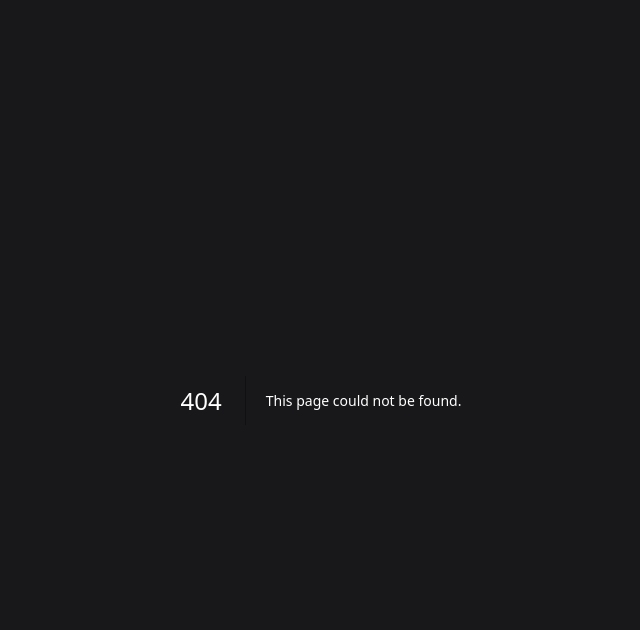
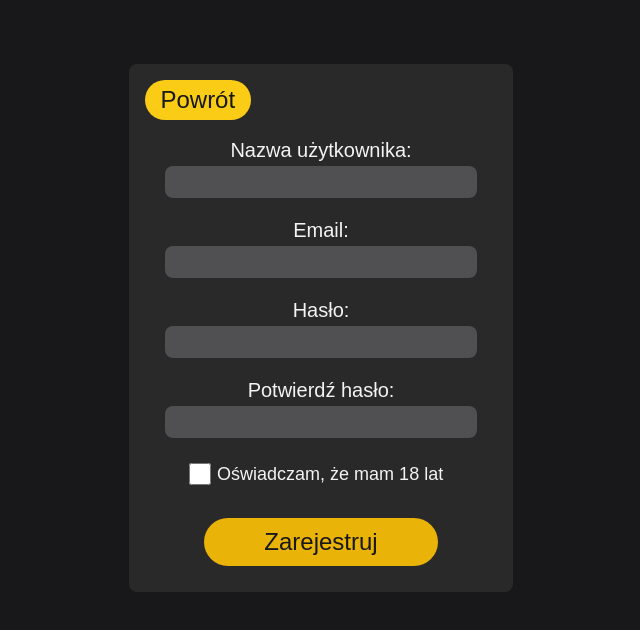
Before and after one commit to makla12/Koin-korner, a Next.js app in the folder client/: page /signup in a window 1280 px wide. Before the commit this address had no page. Shown: the top 630 px of the page, without its empty margins (319-959 px from the left). Built offline with nearby package versions, Linux system fonts and the light colour scheme.

Commit message:
signup and login

```diff
--- /dev/null
+++ b/client/app/signup/page.jsx
@@ -0,0 +1,13 @@
+'use client';
+import '@/app/styles/App.css';
+import { SignUpPage } from '@/components/pages/SignUpPage';
+
+function Home() {
+  return (
+    <>
+      <SignUpPage />
+    </>
+  );
+}
+
+export default Home;
--- a/client/components/elements/MainNav.jsx
+++ b/client/components/elements/MainNav.jsx
@@ -7,6 +7,7 @@ import { Unstable_Popup as Popup } from '@mui/base';
 import { useState } from 'react';
 
 function MainNav() {
+    const [isLoggedIn, setIsLoggedIn] = useState(false);
     const [themeSrc, setThemeSrc] = useState(darkTheme);
     const [anchor, setAnchor] = useState(null);
     const [anchor2, setAnchor2] = useState(null);
@@ -70,7 +71,7 @@ function MainNav() {
                     [
                         {name: "Wpłacanie", href: "/WIP"},
                         {name: "Wypłacanie", href: "/WIP"},
-                        {name: "Dowód uczciwości", href: "/ProvablyFair"}
+                        {name: "Dowód uczciwości", href: "/provablyFair"}
                     ].map((div, index) => (
                         <div key={index} className="
                             text-[#181818] dark:text-[#e6e6e6] text-center hover:text-[#505050] dark:hover:text-[#aaaaaa] hover:cursor-pointer
@@ -122,7 +123,11 @@ function MainNav() {
                     </Popup>
                 </div>
 
-                {/* Coins */}
+
+
+                {isLoggedIn ?
+                <>
+                /* Coins */
                 <div className="
                     h-full flex justify-center items-center
                     text-[#181818] dark:text-[#f7f7f7] font-title hover:text-[#505050] dark:hover:text-[#aaaaaa]
@@ -131,7 +136,6 @@ function MainNav() {
                     <p className="h-1/2 text-5xl text-center flex justify-center items-center">100</p>
                     <Image src={koinPic} alt="koin" draggable={false} className="h-2/3 w-full ml-2"/>
                 </div>
-
                 {/* Profile */}
                 <div className="
                     h-full hover:text-[#aaaaaa] hover:cursor-pointer
@@ -142,15 +146,29 @@ function MainNav() {
                     <Popup id={id2} open={open2} anchor={anchor2}>
                         <div className="
                             bg-[#f3f3f3] dark:bg-[#303030] text-[#303030] dark:text-[#f3f3f3]
-                            rounded-xl border border-[#8b8a8a] w-64 h-24 select-none"
+                            border-1 border-[#8b8a8a] w-64 h-24 select-none mr-4"
                         >
-                            <a href="/login" className="
-                                w-full h-1/2 flex justify-center items-center
-                                text-lg text-center text-[#242424] dark:text-[#f3f3f3] bg-[#c3c3c3] dark:bg-[#696969]"
-                            >Zarejestruj</a>
                         </div>
                     </Popup>
                 </div>
+                </>
+
+                :
+
+                <div className="flex justify-center items-center text-xl">
+                    <a href="signup" className="
+                    text-[#181818] text-xl flex justify-center items-center
+                    bg-yellow-500 hover:cursor-pointer hover:bg-yellow-400 select-none
+                    p-3 rounded-xl m-3
+                    ">Zarejestruj się</a>
+                    <a href="login" className="
+                    text-[#181818] text-xl flex justify-center items-center
+                    bg-yellow-500 hover:cursor-pointer hover:bg-yellow-400 select-none
+                    p-3 rounded-xl m-3
+                    ">Zaloguj się</a>
+                </div>
+                }
+
 
             </div>
         </div>
--- a/client/components/pages/LoginPage.jsx
+++ b/client/components/pages/LoginPage.jsx
@@ -1,20 +1,49 @@
-import { MainNav } from '@/components/elements/MainNav'
+function LoginPage() {
+    function checkInfo(event) {
+        if (document.getElementById("password").value != document.getElementById("confirmPassword").value) {
+            event.preventDefault();
+        }
+    }
 
-function LoginPage() {
     return (
     <>
 
-        <div className="flex justify-center items-center m-14">
+        <div className="flex justify-center items-center my-[25vh]">
             <form className="
-                w-[30vw] h-[66vh] bg-[#d3d3d3] dark:bg-[#27272a] text-[#303030] dark:text-[#f3f3f3]
-                rounded-lg p-4 flex justify-center items-start"
+                w-[30vw] h-[45vh] bg-[#d3d3d3] dark:bg-[#29292a] text-[#303030] dark:text-[#f3f3f3]
+                rounded-lg flex flex-col justify-start p-4"
+                onSubmit={checkInfo}
             >
-                <label htmlFor="username" className="text-lg">Nazwa użytkownika:</label>
-                <input type="text" id="username" className="text-md text-[#303030]"/>
+                <a href="./" className="
+                text-[#181818] text-2xl w-[30%] flex justify-center items-center
+                bg-yellow-400 hover:cursor-pointer hover:bg-yellow-300 select-none
+                p-1 rounded-full
+                "
+                >Powrót</a>
+                <div id="container" className="flex flex-col h-full justify-center items-center">
+                    <div className="flex flex-col justify-center items-center">
+                            <label htmlFor="username" className="text-xl mx-2 p-0.5 mt-1">Nazwa użytkownika:</label>
+                            <input type="text" id="username" required className="
+                            bg-[#505053] rounded-lg w-[35ch] p-1 px-2.5 mb-3.5
+                            "/>
+
+                            <label htmlFor="password" className="text-xl mx-2 p-0.5 mt-1">Hasło:</label>
+                            <input type="password" id="password"  required className="
+                            bg-[#505053] rounded-lg w-[35ch] p-1 px-2.5 mb-3.5
+                            "/>
+                    </div>
+
+                    <button type="submit" className="
+                    text-[#181818] text-2xl w-2/3 flex justify-center items-center
+                    bg-yellow-500 hover:cursor-pointer hover:bg-yellow-400 select-none
+                    p-2 rounded-full mx-auto my-4
+                    ">Zaloguj</button>
+                </div>
+
             </form>
         </div>
     </>
     );
-  }
+}
 
-  export { LoginPage };
+export { LoginPage };
--- a/client/components/pages/ProvablyFairPage.jsx
+++ b/client/components/pages/ProvablyFairPage.jsx
@@ -2,7 +2,12 @@
 function ProvablyFairPage() {
   	return (
     	<div className="m-4">
-      		<a href="./" className="bg-[#dfd478] p-3 text-black m-5 text-xl rounded hover:bg-[#f8eb73]">Powrót</a>
+      		<a href="./" className="
+                text-[#181818] text-2xl w-48 flex justify-center items-center
+                bg-yellow-400 hover:cursor-pointer hover:bg-yellow-300 select-none
+                p-1 rounded-full
+                "
+                >Powrót</a>
         		<p className="mt-4">Wszystkie role na koin korner są wygenerowane przez system "provably fair". Czyli wynik każdego rolla nie może być manipulowany i jest z góry ustalony. Gracze mogą sprawdzać seed każdego wcześniejszego rolla używając tego kodu:</p>
         		<p className="text-center m-7">
             	$server_seed = "2754f7cc9e9e243711448401ea9d483067138a6b37c70c5d80b6c59943aa6996";<br/>
--- /dev/null
+++ b/client/components/pages/SignUpPage.jsx
@@ -0,0 +1,66 @@
+function SignUpPage() {
+    function checkInfo(event) {
+        if (document.getElementById("password").value != document.getElementById("confirmPassword").value) {
+            event.preventDefault();
+        }
+    }
+
+    return (
+    <>
+
+        <div className="flex justify-center items-center m-16">
+            <form className="
+                w-[30vw] h-[66vh] bg-[#d3d3d3] dark:bg-[#29292a] text-[#303030] dark:text-[#f3f3f3]
+                rounded-lg flex flex-col justify-start p-4"
+                onSubmit={checkInfo}
+            >
+                <a href="./" className="
+                text-[#181818] text-2xl w-[30%] flex justify-center items-center
+                bg-yellow-400 hover:cursor-pointer hover:bg-yellow-300 select-none
+                p-1 rounded-full
+                "
+                >Powrót</a>
+                <div id="container" className="flex flex-col h-full justify-around items-center">
+                    <div className="flex flex-col justify-center items-center">
+                            <label htmlFor="username" className="text-xl mx-2 p-0.5 mt-1">Nazwa użytkownika:</label>
+                            <input type="text" id="username" required className="
+                            bg-[#505053] rounded-lg w-[35ch] p-1 px-2.5 mb-3
+                            "/>
+
+                            <label htmlFor="email" className="text-xl mx-2 p-0.5 mt-1">Email:</label>
+                            <input type="email" id="email"  required className="
+                            bg-[#505053] rounded-lg w-[35ch] p-1 px-2.5 mb-3
+                            "/>
+
+                            <label htmlFor="password" className="text-xl mx-2 p-0.5 mt-1">Hasło:</label>
+                            <input type="password" id="password"  required className="
+                            bg-[#505053] rounded-lg w-[35ch] p-1 px-2.5 mb-3
+                            "/>
+
+                            <label htmlFor="confirmPassword" className="text-xl mx-2 p-0.5 mt-1">Potwierdź hasło:</label>
+                            <input type="password" id="confirmPassword"  required className="
+                            bg-[#505053] rounded-lg w-[35ch] p-1 px-2.5 mb-3
+                            "/>
+
+                        <div className="my-2 flex items-center justify-center">
+                            <input type="checkbox" id="age"  required className="
+                            bg-[#505053] rounded-lg w-[2.5ch] h-[2.5ch] hover:cursor-pointer
+                            "/>
+                            <label htmlFor="age" className="text-lg ml-1 mr-2 p-0.5">Oświadczam, że mam 18 lat</label>
+                        </div>
+                    </div>
+
+                    <button type="submit" className="
+                    text-[#181818] text-2xl w-2/3 flex justify-center items-center
+                    bg-yellow-500 hover:cursor-pointer hover:bg-yellow-400 select-none
+                    p-2 rounded-full mx-auto
+                    ">Zarejestruj</button>
+                </div>
+
+            </form>
+        </div>
+    </>
+    );
+  }
+
+export { SignUpPage };
```
Also changed, not shown: client/package.json (+4 -4 lines), 1 other file (tests, documents, lock files or other folders).
